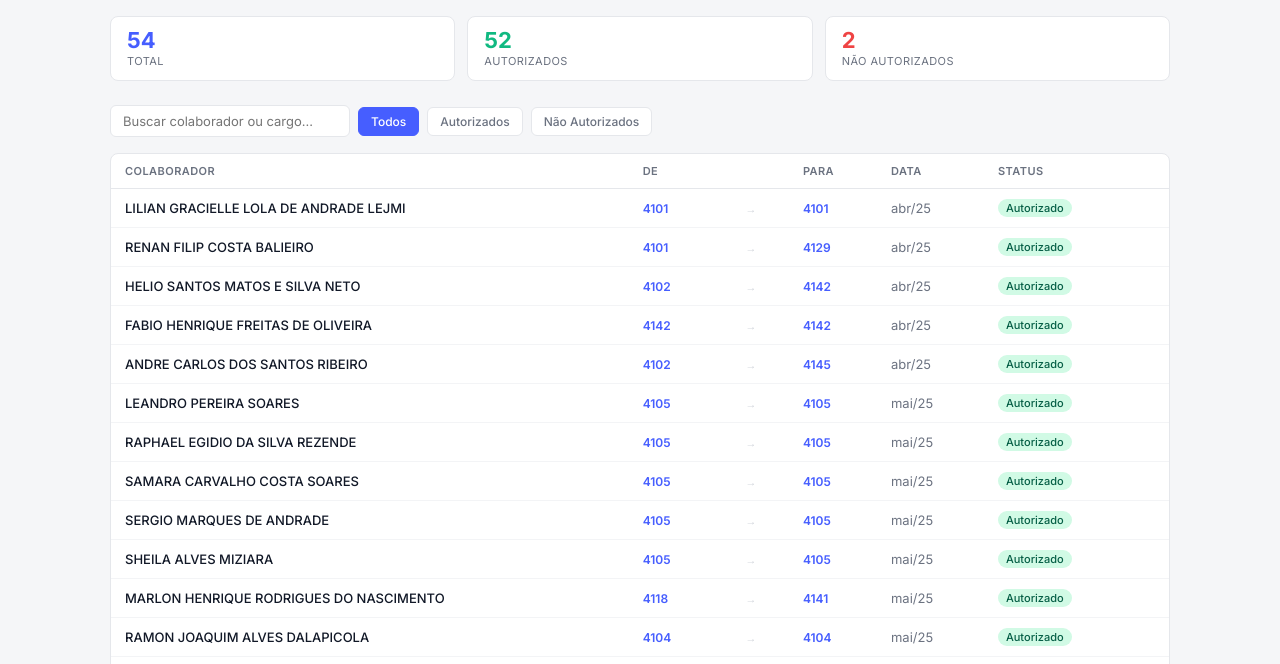
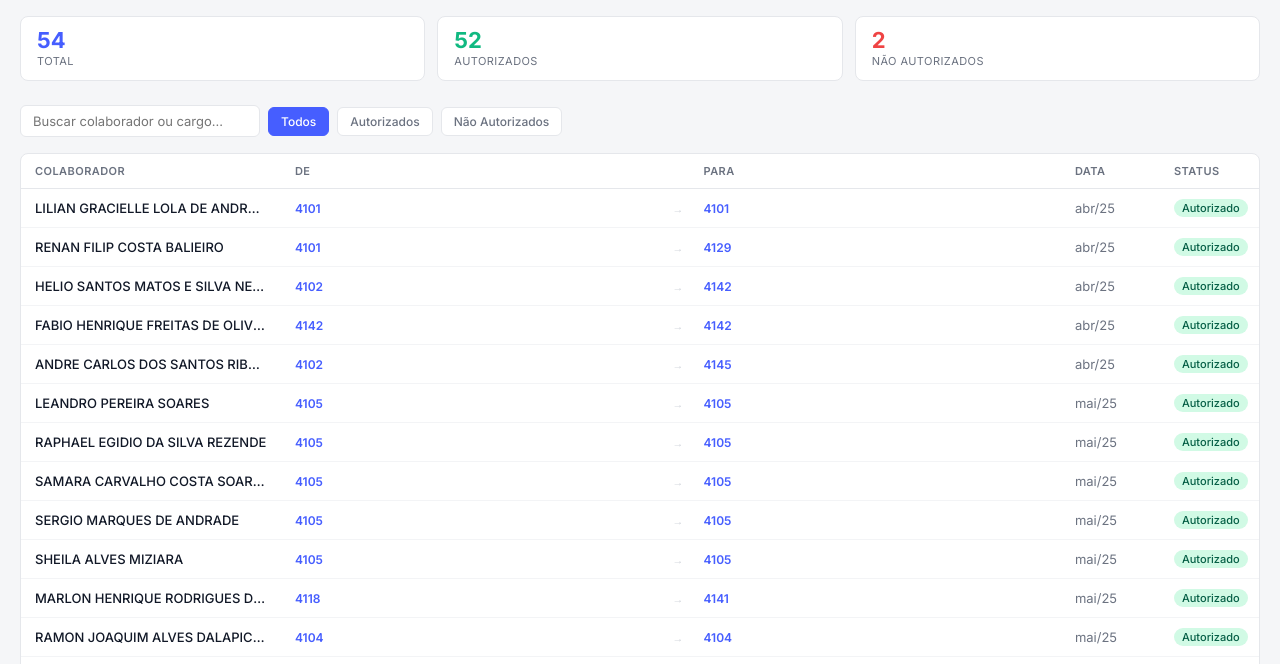
Before and after one commit to Gulyrical/bbts-painel, a website: page public/reenquadramentos.html in a window 1280 px wide. Shown: the part 119-783 px from the top of the page. Drawn offline with Linux system fonts and the light colour scheme; no server answers.

Commit message:
Update reenquadramentos.html

```diff
--- a/public/reenquadramentos.html
+++ b/public/reenquadramentos.html
@@ -25,7 +25,7 @@ body{font-family:'Inter',sans-serif;background:var(--bg);color:var(--text);min-h
 .brand{font-size:14px;font-weight:600;color:#fff}
 .back{font-size:12px;color:rgba(255,255,255,0.65);text-decoration:none}
 .back:hover{color:#fff}
-.main{max-width:1100px;margin:0 auto;padding:24px 20px}
+.main{max-width:1320px;margin:0 auto;padding:24px 20px}
 .page-title{margin-bottom:20px}
 .page-title h1{font-size:18px;font-weight:600}
 .page-title p{font-size:13px;color:var(--text2);margin-top:2px}
@@ -42,14 +42,20 @@ body{font-family:'Inter',sans-serif;background:var(--bg);color:var(--text);min-h
 .fbtn{padding:6px 12px;border:1px solid var(--border);border-radius:6px;background:var(--white);font-size:12px;font-weight:500;color:var(--text2);cursor:pointer;font-family:'Inter',sans-serif;transition:all .15s}
 .fbtn:hover,.fbtn.active{background:var(--blue);color:#fff;border-color:var(--blue)}
 .table-wrap{background:var(--white);border:1px solid var(--border);border-radius:var(--radius);overflow:hidden}
-table{width:100%;border-collapse:collapse;font-size:13px}
+table{width:100%;border-collapse:collapse;font-size:13px;table-layout:fixed}
 thead tr{border-bottom:1px solid var(--border)}
 thead th{padding:10px 14px;text-align:left;font-size:11px;font-weight:600;color:var(--text2);text-transform:uppercase;letter-spacing:0.04em;white-space:nowrap}
+thead th:nth-child(1){width:21%}
+thead th:nth-child(2){width:30%}
+thead th:nth-child(3){width:3%}
+thead th:nth-child(4){width:30%}
+thead th:nth-child(5){width:8%}
+thead th:nth-child(6){width:8%}
 tbody tr{border-bottom:1px solid #F3F4F6;transition:background .1s}
 tbody tr:last-child{border-bottom:none}
 tbody tr:hover{background:#F9FAFB}
 td{padding:10px 14px;vertical-align:middle}
-td.nome{font-weight:500}
+td.nome{font-weight:500;white-space:nowrap;overflow:hidden;text-overflow:ellipsis}
 td.cargo{color:var(--text2);font-size:12px}
 td.sgps{font-size:12px;white-space:nowrap}
 .sgps-code{font-weight:600;color:var(--blue)}
@@ -142,9 +148,9 @@ const dados = [
   ["JOAO PEDRO MONTELES DE SOUZA","4105","4105","jul/25","Concluído"],
   ["DIOGO LEMOS ARAUJO","4108","4108","jul/25","Concluído"],
   ["WENDEL LUIZ DA ROCHA","4118","4118","ago/25","Concluído"],
-  ["WILLIAM TAVARES DO NASCIMENTO","—","—","—","Reprovado"],
+  ["WILLIAM TAVARES DO NASCIMENTO","4108","4103","out/25","Reprovado"],
   ["VANESSA MOURA MELO","4140","4140","ago/25","Concluído"],
-  ["JULIO CESAR LEANDRO","—","—","—","Reprovado"],
+  ["JULIO CESAR LEANDRO","4142","4125","nov/25","Reprovado"],
   ["RIVALDO JOSE NASCIMENTO DOS SANTOS","4104","4104","ago/25","Concluído"],
   ["BRUNO HENRIQUE PARREIRA BARBOSA","4112","4112","ago/25","Concluído"],
   ["ISABELA BATISTA NASCIMENTO SILVA","4102","4102","set/25","Concluído"],
```
